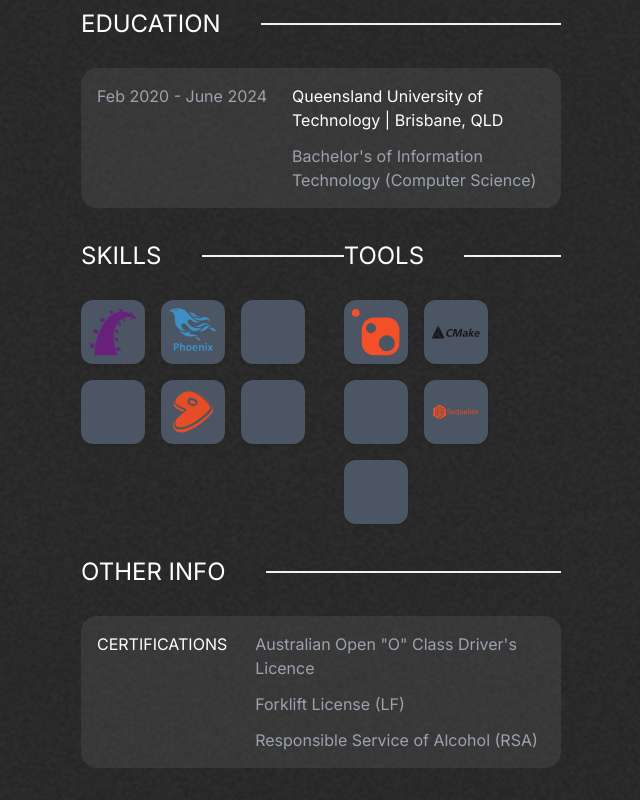
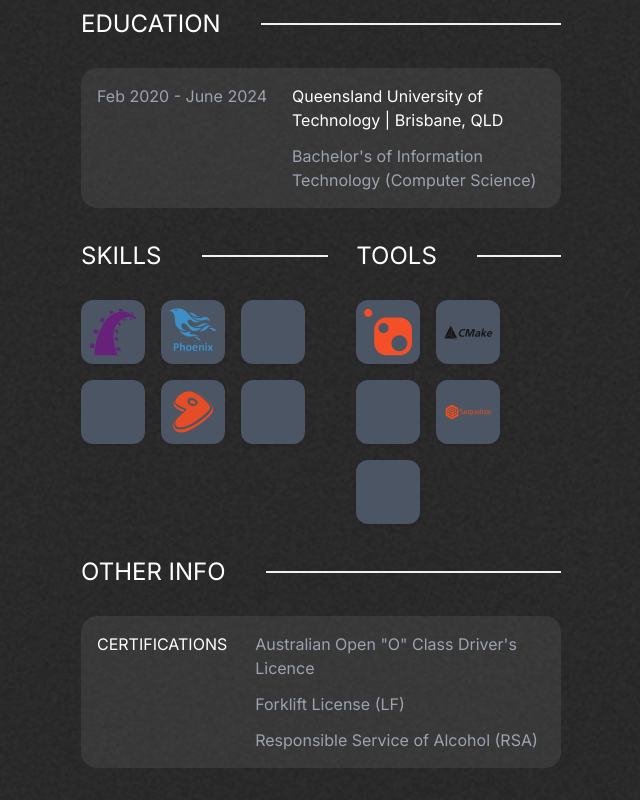
Before and after one commit to dev-duong/dev-duong.github.io, a React (Create React App) app: page /about in a window 1280 px wide. Shown: the part 980-1780 px from the top of the page, without its empty margins (319-959 px from the left). Built offline with nearby package versions, Linux system fonts and the light colour scheme.

Commit message:
updated devlog

```diff
--- a/src/pages/About.js
+++ b/src/pages/About.js
@@ -75,7 +75,7 @@ const About = () => {
         </section>
 
         {/* Skills Section */}
-        <div className="flex justify-between">
+        <div className="flex justify-between gap-7">
           <section className="flex flex-col mb-8 gap-7">
             <Divider title="skills" />
             <article className="flex justify-center">
```
Also changed, not shown: 1 other file (tests, documents, lock files or other folders).
